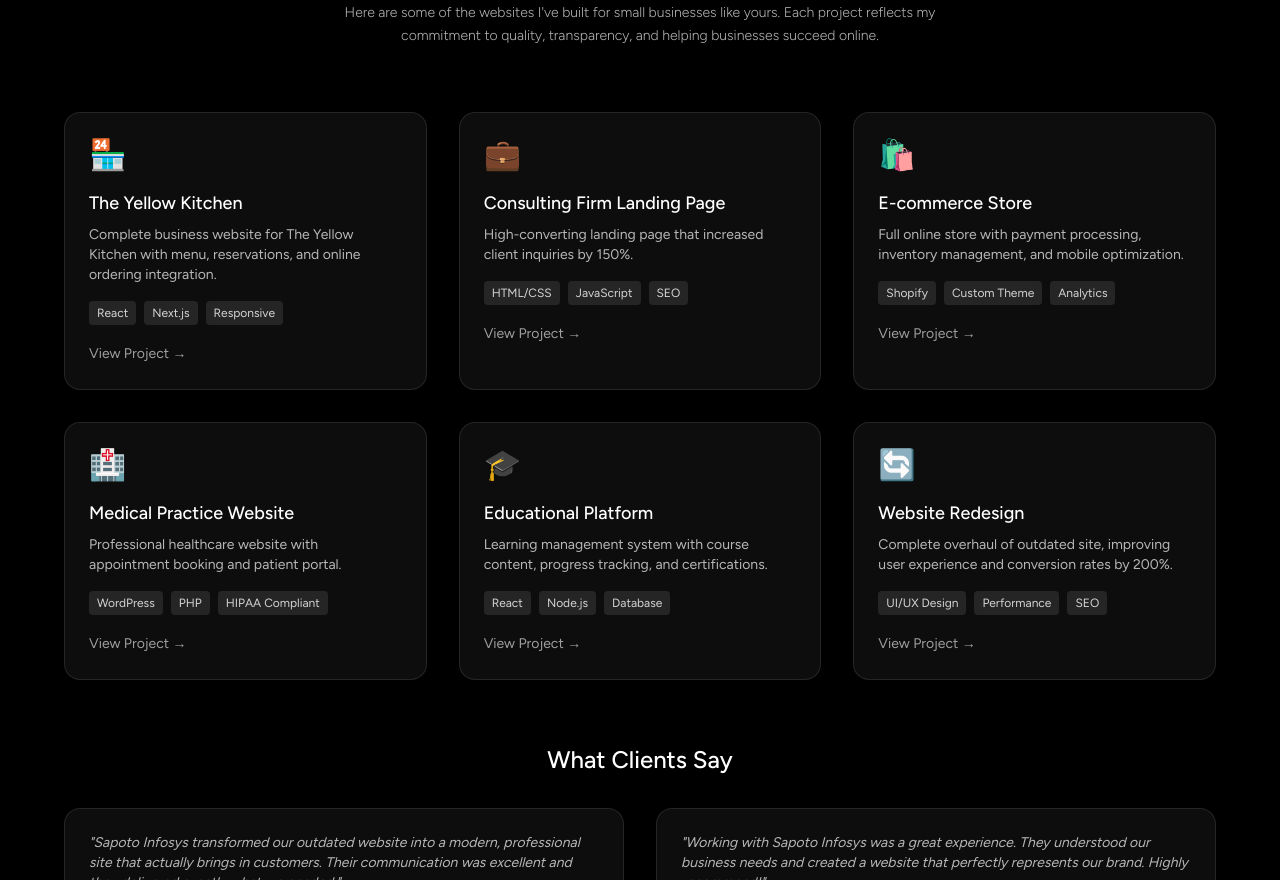
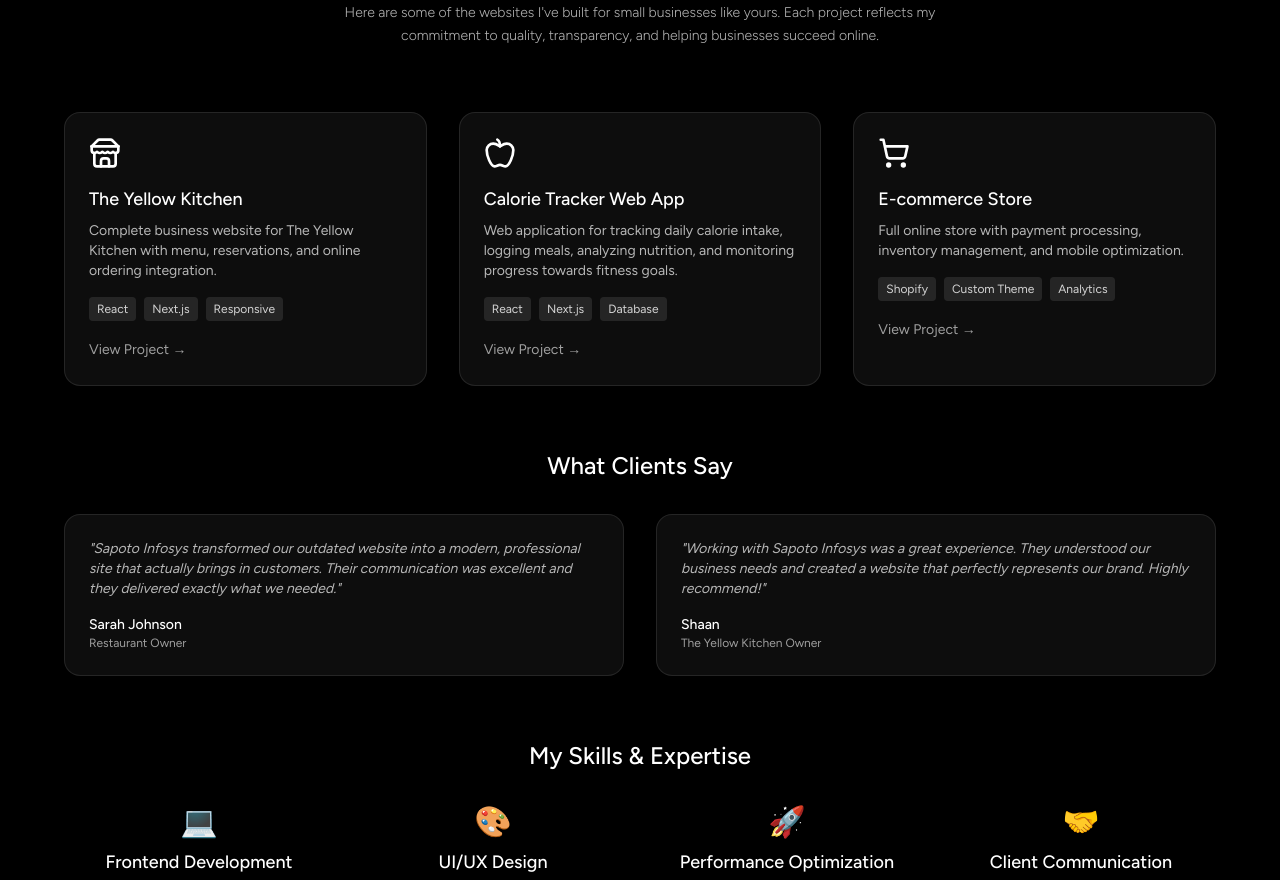
Before and after one commit to Rayyan2008/Rayyan-Web-Studios, a Next.js app: page /docs in a window 1280 px wide. Shown: the part 360-1240 px from the top of the page. Built offline with nearby package versions, Linux system fonts and the light colour scheme.

Commit message:
New Icons

```diff
--- a/app/docs/page.tsx
+++ b/app/docs/page.tsx
@@ -2,6 +2,7 @@
 
 import Header from "@/components/header"
 import ShaderBackground from "@/components/shader-background"
+import { Store, Apple, ShoppingCart } from "lucide-react"
 
 export default function Portfolio() {
   return (
@@ -38,7 +39,7 @@ export default function Portfolio() {
             {/* Project 1 */}
             <div className="group">
               <div className="p-6 rounded-2xl bg-white/5 backdrop-blur-sm border border-white/10 hover:bg-white/10 transition-all duration-300 h-full">
-                <div className="text-3xl mb-4">🏪</div>
+                <Store className="w-8 h-8 mb-4 text-white" />
                 <h3 className="text-lg font-medium text-white mb-2">The Yellow Kitchen</h3>
                 <p className="text-sm text-white/70 mb-4">Complete business website for The Yellow Kitchen with menu, reservations, and online ordering integration.</p>
                 <div className="flex flex-wrap gap-2 mb-4">
@@ -53,22 +54,22 @@ export default function Portfolio() {
             {/* Project 2 */}
             <div className="group">
               <div className="p-6 rounded-2xl bg-white/5 backdrop-blur-sm border border-white/10 hover:bg-white/10 transition-all duration-300 h-full">
-                <div className="text-3xl mb-4">💼</div>
-                <h3 className="text-lg font-medium text-white mb-2">Consulting Firm Landing Page</h3>
-                <p className="text-sm text-white/70 mb-4">High-converting landing page that increased client inquiries by 150%.</p>
+                <Apple className="w-8 h-8 mb-4 text-white" />
+                <h3 className="text-lg font-medium text-white mb-2">Calorie Tracker Web App</h3>
+                <p className="text-sm text-white/70 mb-4">Web application for tracking daily calorie intake, logging meals, analyzing nutrition, and monitoring progress towards fitness goals.</p>
                 <div className="flex flex-wrap gap-2 mb-4">
-                  <span className="px-2 py-1 bg-white/10 rounded text-xs text-white/80">HTML/CSS</span>
-                  <span className="px-2 py-1 bg-white/10 rounded text-xs text-white/80">JavaScript</span>
-                  <span className="px-2 py-1 bg-white/10 rounded text-xs text-white/80">SEO</span>
+                  <span className="px-2 py-1 bg-white/10 rounded text-xs text-white/80">React</span>
+                  <span className="px-2 py-1 bg-white/10 rounded text-xs text-white/80">Next.js</span>
+                  <span className="px-2 py-1 bg-white/10 rounded text-xs text-white/80">Database</span>
                 </div>
-                <a href="#" className="text-sm text-white/60 hover:text-white transition-colors">View Project →</a>
+                <a href="https://kalories.vercel.app" className="text-sm text-white/60 hover:text-white transition-colors">View Project →</a>
               </div>
             </div>
 
             {/* Project 3 */}
             <div className="group">
               <div className="p-6 rounded-2xl bg-white/5 backdrop-blur-sm border border-white/10 hover:bg-white/10 transition-all duration-300 h-full">
-                <div className="text-3xl mb-4">🛍️</div>
+                <ShoppingCart className="w-8 h-8 mb-4 text-white" />
                 <h3 className="text-lg font-medium text-white mb-2">E-commerce Store</h3>
                 <p className="text-sm text-white/70 mb-4">Full online store with payment processing, inventory management, and mobile optimization.</p>
                 <div className="flex flex-wrap gap-2 mb-4">
@@ -76,54 +77,11 @@ export default function Portfolio() {
                   <span className="px-2 py-1 bg-white/10 rounded text-xs text-white/80">Custom Theme</span>
                   <span className="px-2 py-1 bg-white/10 rounded text-xs text-white/80">Analytics</span>
                 </div>
-                <a href="#" className="text-sm text-white/60 hover:text-white transition-colors">View Project →</a>
+                <a href="https://shopcopyright.com" className="text-sm text-white/60 hover:text-white transition-colors">View Project →</a>
               </div>
             </div>
 
-            {/* Project 4 */}
-            <div className="group">
-              <div className="p-6 rounded-2xl bg-white/5 backdrop-blur-sm border border-white/10 hover:bg-white/10 transition-all duration-300 h-full">
-                <div className="text-3xl mb-4">🏥</div>
-                <h3 className="text-lg font-medium text-white mb-2">Medical Practice Website</h3>
-                <p className="text-sm text-white/70 mb-4">Professional healthcare website with appointment booking and patient portal.</p>
-                <div className="flex flex-wrap gap-2 mb-4">
-                  <span className="px-2 py-1 bg-white/10 rounded text-xs text-white/80">WordPress</span>
-                  <span className="px-2 py-1 bg-white/10 rounded text-xs text-white/80">PHP</span>
-                  <span className="px-2 py-1 bg-white/10 rounded text-xs text-white/80">HIPAA Compliant</span>
-                </div>
-                <a href="#" className="text-sm text-white/60 hover:text-white transition-colors">View Project →</a>
-              </div>
-            </div>
 
-            {/* Project 5 */}
-            <div className="group">
-              <div className="p-6 rounded-2xl bg-white/5 backdrop-blur-sm border border-white/10 hover:bg-white/10 transition-all duration-300 h-full">
-                <div className="text-3xl mb-4">🎓</div>
-                <h3 className="text-lg font-medium text-white mb-2">Educational Platform</h3>
-                <p className="text-sm text-white/70 mb-4">Learning management system with course content, progress tracking, and certifications.</p>
-                <div className="flex flex-wrap gap-2 mb-4">
-                  <span className="px-2 py-1 bg-white/10 rounded text-xs text-white/80">React</span>
-                  <span className="px-2 py-1 bg-white/10 rounded text-xs text-white/80">Node.js</span>
-                  <span className="px-2 py-1 bg-white/10 rounded text-xs text-white/80">Database</span>
-                </div>
-                <a href="#" className="text-sm text-white/60 hover:text-white transition-colors">View Project →</a>
-              </div>
-            </div>
-
-            {/* Project 6 */}
-            <div className="group">
-              <div className="p-6 rounded-2xl bg-white/5 backdrop-blur-sm border border-white/10 hover:bg-white/10 transition-all duration-300 h-full">
-                <div className="text-3xl mb-4">🔄</div>
-                <h3 className="text-lg font-medium text-white mb-2">Website Redesign</h3>
-                <p className="text-sm text-white/70 mb-4">Complete overhaul of outdated site, improving user experience and conversion rates by 200%.</p>
-                <div className="flex flex-wrap gap-2 mb-4">
-                  <span className="px-2 py-1 bg-white/10 rounded text-xs text-white/80">UI/UX Design</span>
-                  <span className="px-2 py-1 bg-white/10 rounded text-xs text-white/80">Performance</span>
-                  <span className="px-2 py-1 bg-white/10 rounded text-xs text-white/80">SEO</span>
-                </div>
-                <a href="#" className="text-sm text-white/60 hover:text-white transition-colors">View Project →</a>
-              </div>
-            </div>
           </div>
 
           {/* Testimonials */}
--- a/app/pricing/page.tsx
+++ b/app/pricing/page.tsx
@@ -2,6 +2,7 @@
 
 import Header from "@/components/header"
 import ShaderBackground from "@/components/shader-background"
+import { DollarSign, FileText, Building, Rocket, Check, X } from "lucide-react"
 
 export default function Pricing() {
   return (
@@ -17,7 +18,7 @@ export default function Pricing() {
             }}
           >
             <div className="absolute top-0 left-1 right-1 h-px bg-gradient-to-r from-transparent via-white/20 to-transparent rounded-full" />
-            <span className="text-white/90 text-xs font-light relative z-10">💰 Transparent Pricing for Quality Work</span>
+            <span className="text-white/90 text-xs font-light relative z-10"><DollarSign className="inline w-4 h-4 mr-1" /> Transparent Pricing for Quality Work</span>
           </div>
 
           {/* Main Heading */}
@@ -36,8 +37,8 @@ export default function Pricing() {
           {/* Pricing Cards */}
           <div className="grid md:grid-cols-3 gap-8 mb-12">
             {/* Basic Package */}
-            <div className="p-8 rounded-2xl bg-white/5 backdrop-blur-sm border border-white/10 hover:bg-white/10 transition-all duration-300">
-              <div className="text-3xl mb-4">📄</div>
+            <div className="p-8 rounded-2xl bg-white/5 backdrop-blur-sm border border-white/10 hover:bg-white/10 transition-all duration-300 text-center">
+              <FileText className="w-8 h-8 mb-4 text-white inline-block" />
               <h3 className="text-xl font-medium text-white mb-2">Landing Page</h3>
               <div className="text-3xl font-bold text-white mb-4">Rs 8k</div>
               <p className="text-sm text-white/70 mb-6">Perfect for promotions, events, or simple online presence.</p>
@@ -53,11 +54,11 @@ export default function Pricing() {
             </div>
 
             {/* Business Package */}
-            <div className="p-8 rounded-2xl bg-white/5 backdrop-blur-sm border border-white/20 hover:bg-white/15 transition-all duration-300 relative">
+            <div className="p-8 rounded-2xl bg-white/5 backdrop-blur-sm border border-white/20 hover:bg-white/15 transition-all duration-300 relative text-center">
               <div className="absolute -top-4 left-1/2 transform -translate-x-1/2 px-3 py-1 bg-white text-black text-xs font-medium rounded-full">
                 Most Popular
               </div>
-              <div className="text-3xl mb-4">🏢</div>
+              <Building className="w-8 h-8 mb-4 text-white inline-block" />
               <h3 className="text-xl font-medium text-white mb-2">Business Website</h3>
               <div className="text-3xl font-bold text-white mb-4">Rs 20k</div>
               <p className="text-sm text-white/70 mb-6">Complete multi-page website for small businesses.</p>
@@ -74,8 +75,8 @@ export default function Pricing() {
             </div>
 
             {/* Custom Package */}
-            <div className="p-8 rounded-2xl bg-white/5 backdrop-blur-sm border border-white/10 hover:bg-white/10 transition-all duration-300">
-              <div className="text-3xl mb-4">🚀</div>
+            <div className="p-8 rounded-2xl bg-white/5 backdrop-blur-sm border border-white/10 hover:bg-white/10 transition-all duration-300 text-center">
+              <Rocket className="w-8 h-8 mb-4 text-white inline-block" />
               <h3 className="text-xl font-medium text-white mb-2">Custom Solution</h3>
               <div className="text-3xl font-bold text-white mb-4">Rs 40k</div>
               <p className="text-sm text-white/70 mb-6">Advanced features, e-commerce, or complex requirements.</p>
```
Also changed, not shown: app/features/page.tsx (+14 -13 lines), 1 other file (tests, documents, lock files or other folders).
